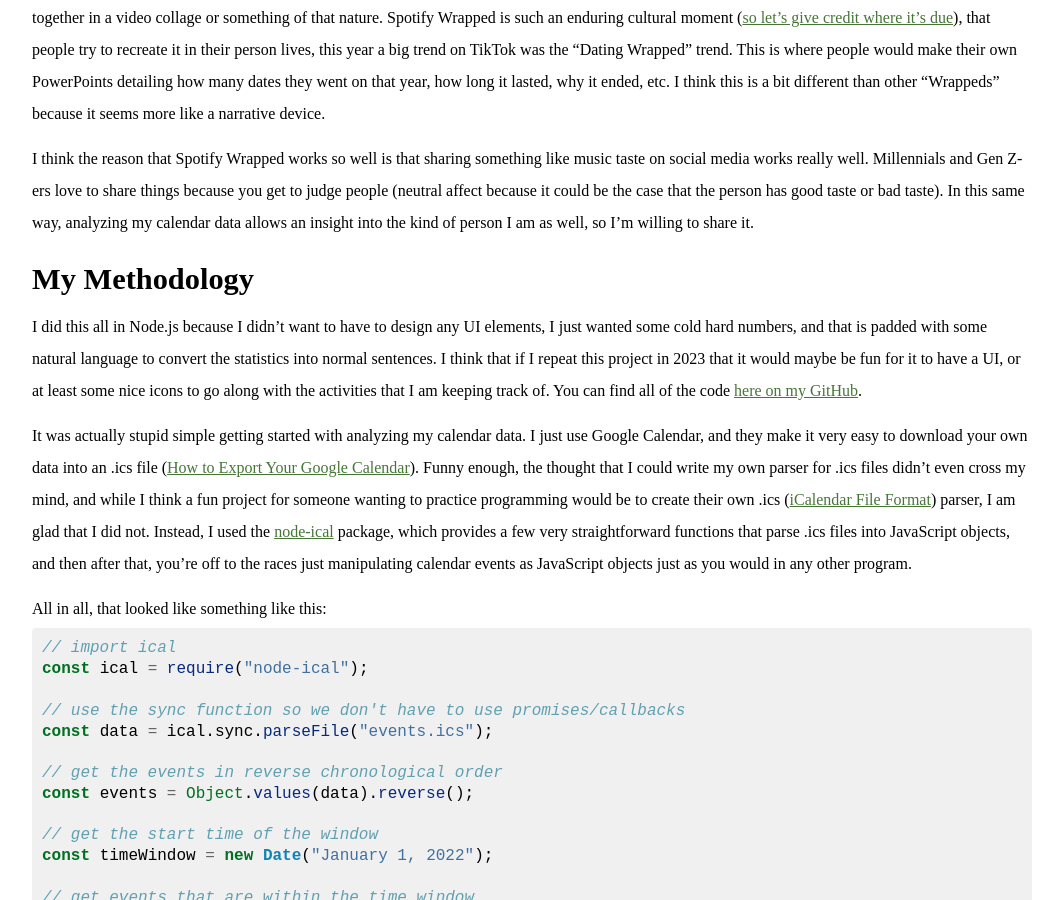
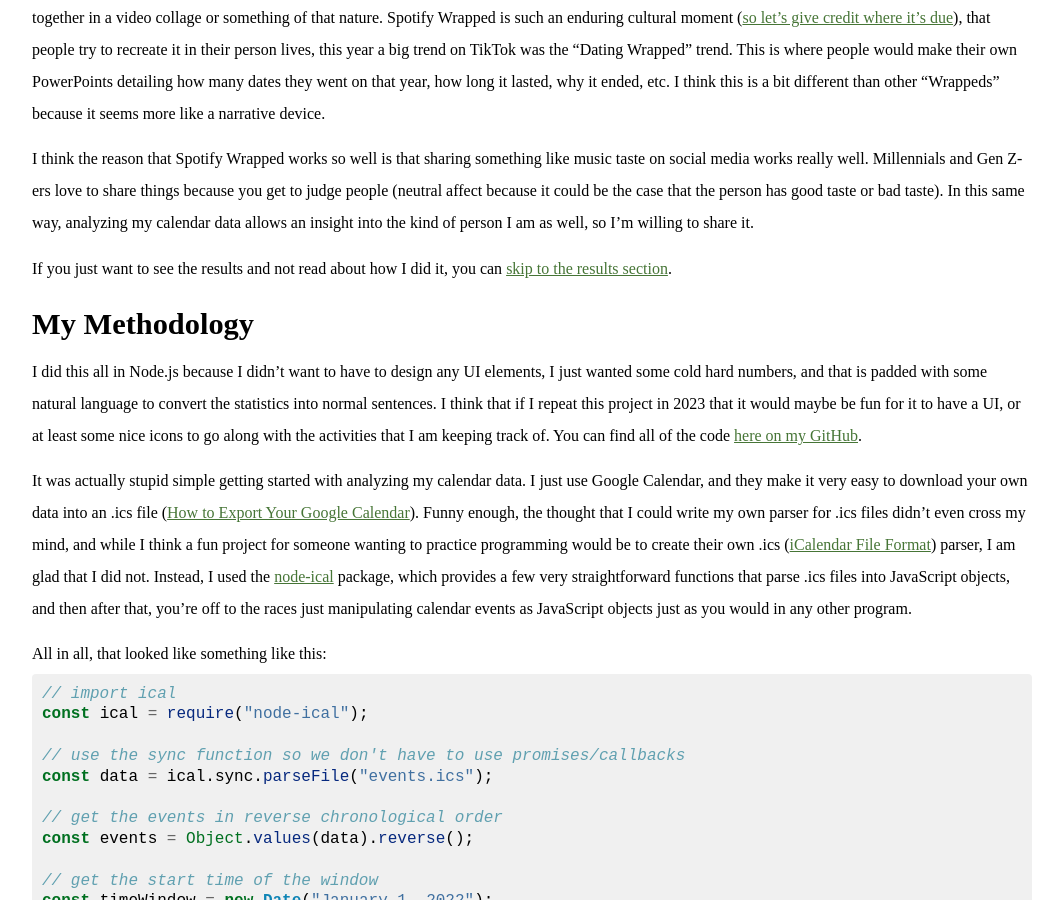
Before and after one commit to reeshuffled/reeshuffled.github.io, a Jekyll site: the page built from _posts/2022-12-25-My-2022-Wrapped.md, in a window 1280 px wide and 900 px high, scrolled down 364 px. Shown: the whole window, without its empty margins (108-1171 px from the left). Built offline with Jekyll 4.4.1, drawn with Linux system fonts in a browser that asks for light colours; a script that is not in the unit is left out; comment, search, counter and statistics services are not loaded; some of the changed text lies outside the part shown.

Commit message:
add skip to results link in 2022 wrapped

```diff
--- a/_posts/2022-12-25-My-2022-Wrapped.md
+++ b/_posts/2022-12-25-My-2022-Wrapped.md
@@ -13,6 +13,8 @@
 Spotify Wrapped started a movement of reporting back some of the data that a service collects on you at the end of the year. I’ve seen Resy, Doordash, GrubHub give some analytics at the end, or something like the BeReal or Locket recap where at the end of the year, all of your photos are shown to you put together in a video collage or something of that nature. Spotify Wrapped is such an enduring cultural moment ([so let’s give credit where it’s due](https://www.refinery29.com/en-us/2020/12/10208481/jewel-ham-artist-spotify-wrapped-internship)), that people try to recreate it in their person lives, this year a big trend on TikTok was the “Dating Wrapped” trend. This is where people would make their own PowerPoints detailing how many dates they went on that year, how long it lasted, why it ended, etc. I think this is a bit different than other “Wrappeds” because it seems more like a narrative device.
 
 I think the reason that Spotify Wrapped works so well is that sharing something like music taste on social media works really well. Millennials and Gen Z-ers love to share things because you get to judge people (neutral affect because it could be the case that the person has good taste or bad taste). In this same way, analyzing my calendar data allows an insight into the kind of person I am as well, so I’m willing to share it.
+
+If you just want to see the results and not read about how I did it, you can [skip to the results section](#my-results).
 
 ## My Methodology
 I did this all in Node.js because I didn’t want to have to design any UI elements, I just wanted some cold hard numbers, and that is padded with some natural language to convert the statistics into normal sentences. I think that if I repeat this project in 2023 that it would maybe be fun for it to have a UI, or at least some nice icons to go along with the activities that I am keeping track of. You can find all of the code [here on my GitHub](https://github.com/reesdraminski/cal-analyze).
```
Also changed, not shown: other parts of _posts/2022-12-25-My-2022-Wrapped.md (+1 -1 lines).
